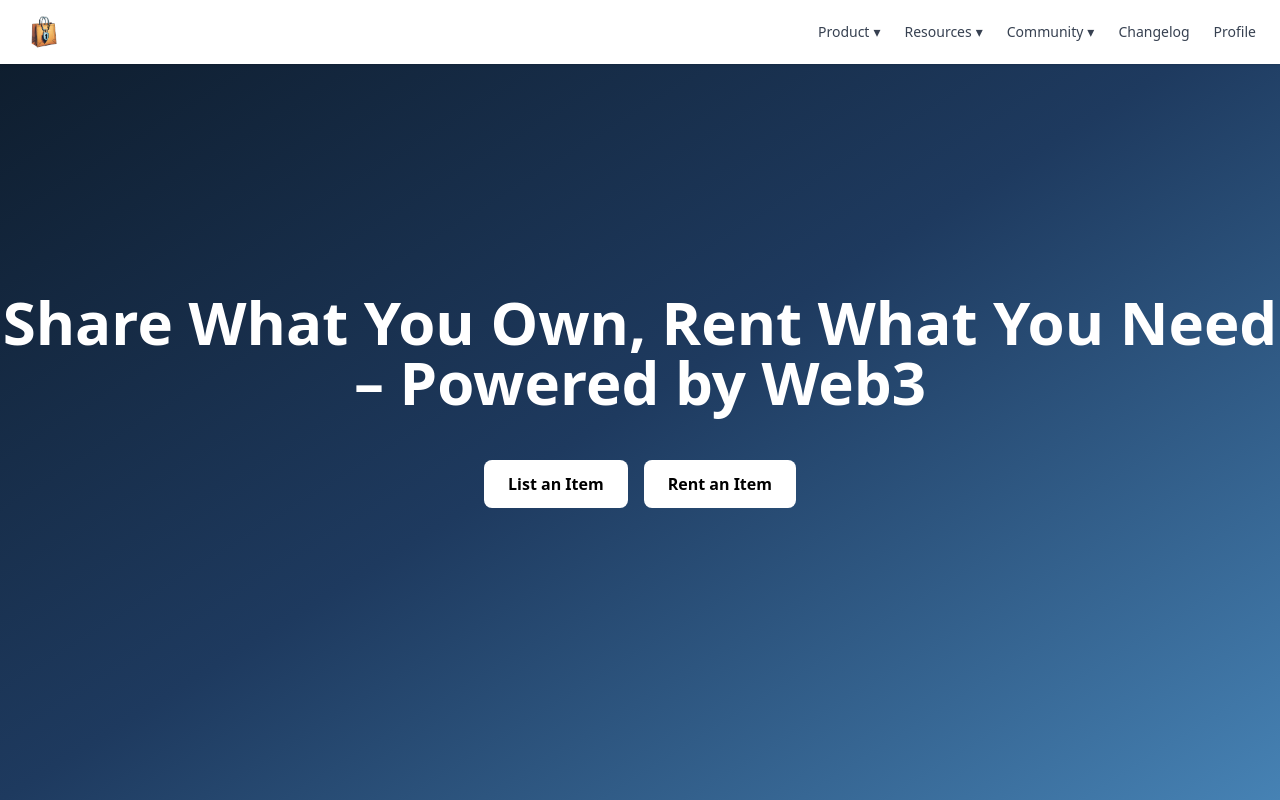
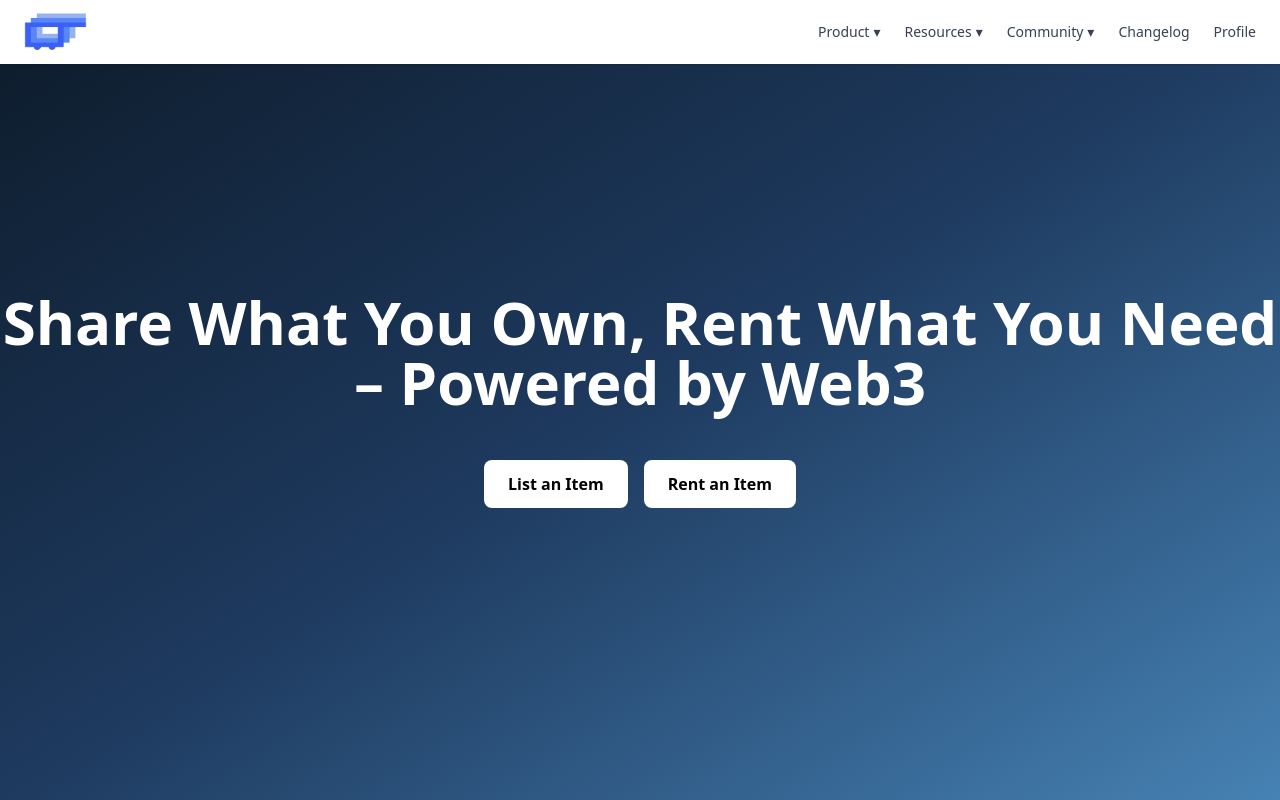
Before and after one commit to avanish-garg/P2P_RENTAL, a React (Vite) app: page / in a window 1280 px wide. Shown: the top 800 px of the page. Built offline with nearby package versions, Linux system fonts and the light colour scheme.

Commit message:
change in header

```diff
--- a/src/componets/Header.jsx
+++ b/src/componets/Header.jsx
@@ -7,7 +7,7 @@ const Header = () => {
       <nav className="container mx-auto flex justify-between items-center h-full px-6"> {/* Changed py-4 to h-full */}
         {/* Logo Section */}
         <div className="flex items-center space-x-2">
-          <img src="./src/assets/logo.png" alt="Logo" className="h-10 w-auto object-contain" />
+          <img src="./src/assets/logo2.png" alt="Logo" className="h-10 w-auto object-contain" />
         </div>
 
         {/* Navigation Links */}
```
